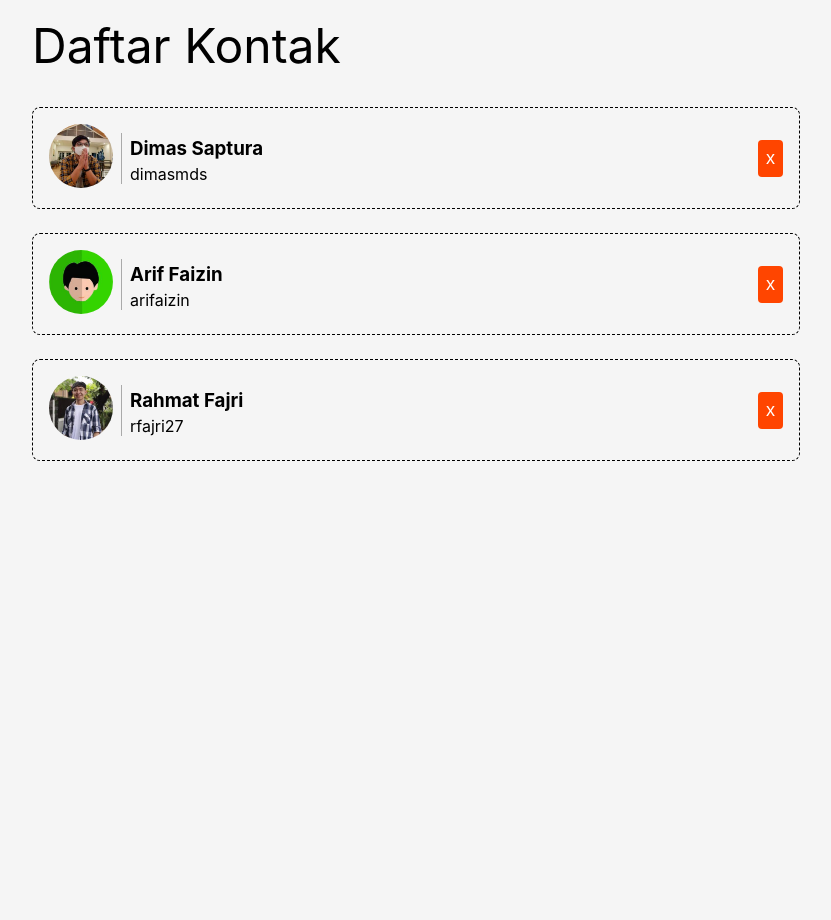
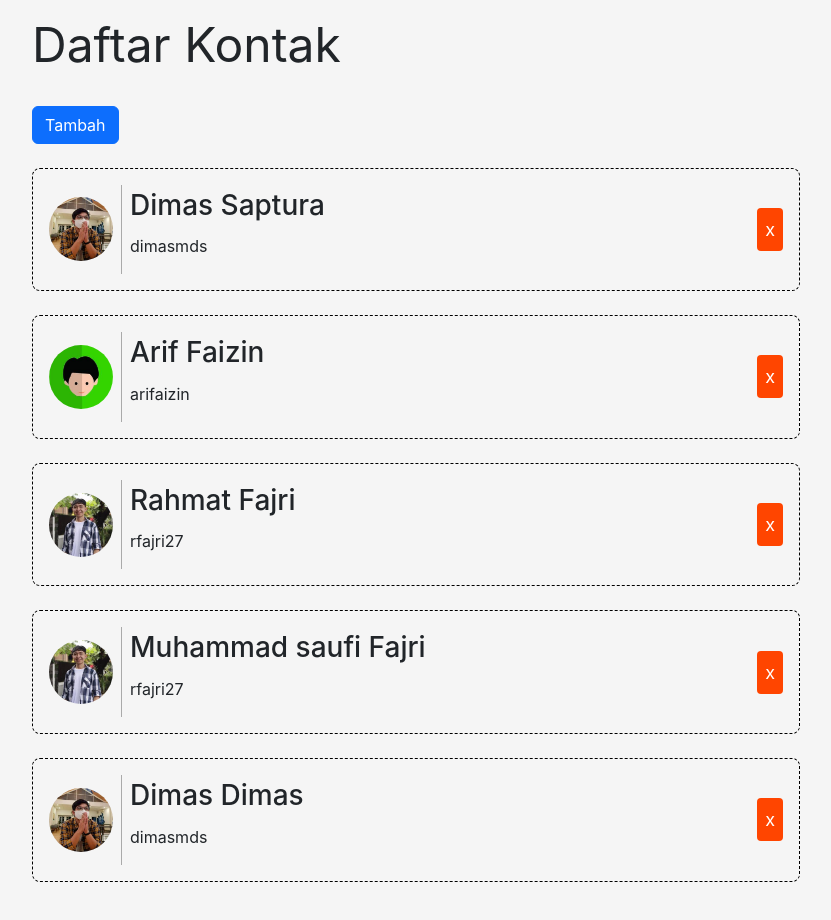
Before and after one commit to saufister/react-contact-app, a React (Vite) app: page / in a window 1280 px wide. Shown: the whole page, without its empty margins (224-1055 px from the left). Before the commit the page ends 800 px from the top, so only its background shows below. Built offline with nearby package versions, Linux system fonts and the light colour scheme.

Commit message:
coba install react-boostrap dan gunakan button

```diff
--- a/package.json
+++ b/package.json
@@ -10,7 +10,9 @@
     "preview": "vite preview"
   },
   "dependencies": {
+    "bootstrap": "^5.3.2",
     "react": "^18.2.0",
+    "react-bootstrap": "^2.10.0",
     "react-dom": "^18.2.0"
   },
   "devDependencies": {
--- a/src/ContactApp.jsx
+++ b/src/ContactApp.jsx
@@ -1,7 +1,8 @@
-//import React from "react";
+import React from "react";
 import ContactList from "./components/ContactList";
 import { getData } from "./data.js";
-
+import "bootstrap/dist/css/bootstrap.min.css";
+import { Container, Button, Col } from "react-bootstrap";
 // function onDelete(){
 //   console.log("Delete");
 // }
@@ -15,46 +16,52 @@ import { getData } from "./data.js";
 //   );
 // }
 
-// class ContactApp extends React.Component{
-//   constructor(props){
-//     super(props);
-//     this.state = {
-//       contacts: getData(),
-//     };
-//   }
-//   onDelete = (id) =>{
-//     const newContacts = this.state.contacts.filter((contact) => contact.id !== id);
-//     this.setState({
-//       contacts: newContacts,
-//     });
-//   }
-//   render(){
-//     return (
-//       <div className="contact-app">
-//         <h1>Daftar Kontak</h1>
-//         <ContactList contacts={this.state.contacts} onDelete={this.onDelete} />
-//       </div>
-//     );
-//   }
-// }
-import React, { useState } from 'react';
+class ContactApp extends React.Component {
+  constructor(props) {
+    super(props);
+    this.state = {
+      contacts: getData(),
+    };
+  }
+  onDelete = (id) => {
+    const newContacts = this.state.contacts.filter(
+      (contact) => contact.id !== id
+    );
+    this.setState({
+      contacts: newContacts,
+    });
+  };
+  onTambah = () => {
+    alert("tombol ditambah mas bro");
+  };
+  render() {
+    return (
+      <div className="contact-app">
+        <h1>Daftar Kontak</h1>
+        <Button onClick={this.onTambah} as="a" variant="primary">
+          Tambah
+        </Button>
+        <ContactList contacts={this.state.contacts} onDelete={this.onDelete} />
+      </div>
+    );
+  }
+}
+// import React, { useState } from 'react';
 
-const ContactApp = () => {
-  const [contacts, setContacts] = useState(getData());
+// const ContactApp = () => {
+//   const [contacts, setContacts] = useState(getData());
 
-  const onDelete = (id) => {
-    const newContacts = contacts.filter((contact) => contact.id !== id);
-    setContacts(newContacts);
-  };
+//   const onDelete = (id) => {
+//     const newContacts = contacts.filter((contact) => contact.id !== id);
+//     setContacts(newContacts);
+//   };
 
-  return (
-    <div className="contact-app">
-      <h1>Daftar Kontak</h1>
-      <ContactList contacts={contacts} onDelete={onDelete} />
-    </div>
-  );
-};
-
-
+//   return (
+//     <div className="contact-app">
+//       <h1>Daftar Kontak</h1>
+//       <ContactList contacts={contacts} onDelete={onDelete} />
+//     </div>
+//   );
+// };
 
 export default ContactApp;
--- a/src/data.js
+++ b/src/data.js
@@ -18,6 +18,18 @@ function getData(){
             tag: 'rfajri27',
             imageUrl: '/images/rfajri27.jpeg',
           },
+          {
+            id: 4,
+            name: 'Muhammad saufi Fajri',
+            tag: 'rfajri27',
+            imageUrl: '/images/rfajri27.jpeg',
+          },
+          {
+            id : 5,
+            name : 'Dimas Dimas',
+            tag : 'dimasmds',
+            imageUrl : '/images/dimasmds.jpeg',
+        },
     ];
 }
 export {getData};
```
Also changed, not shown: 1 other file (tests, documents, lock files or other folders).
